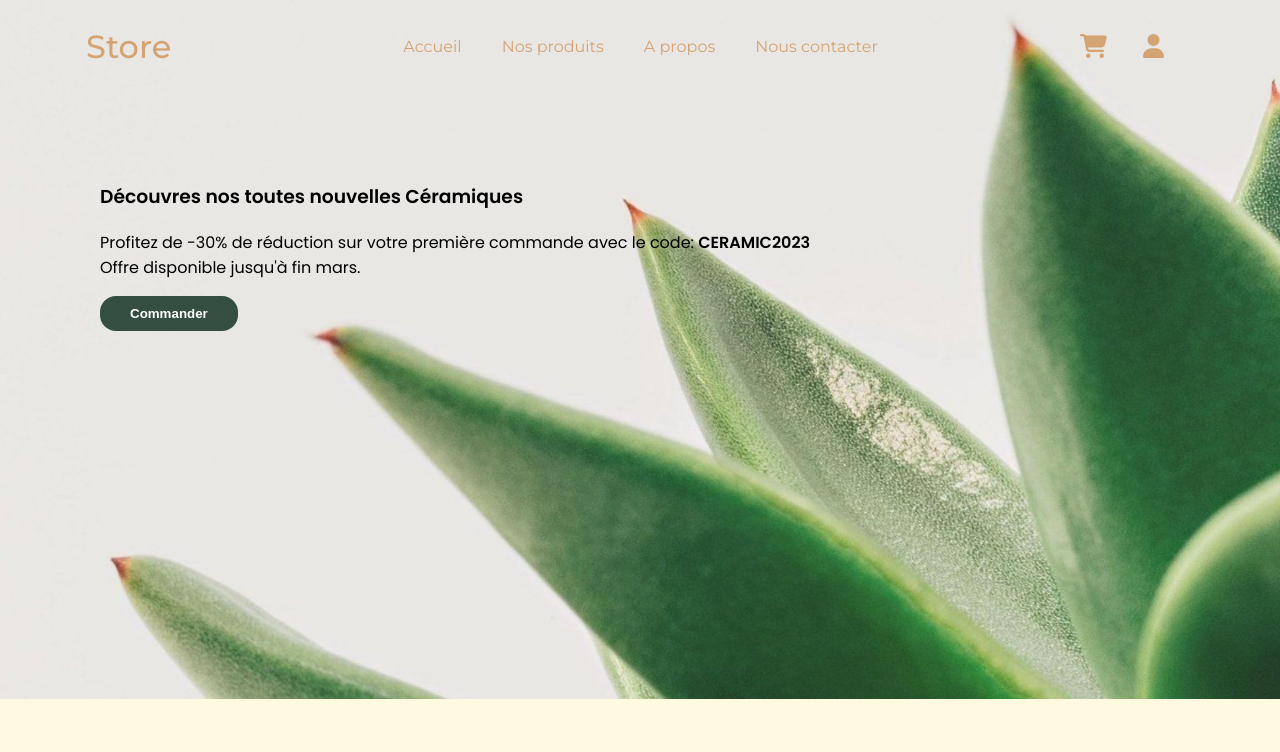
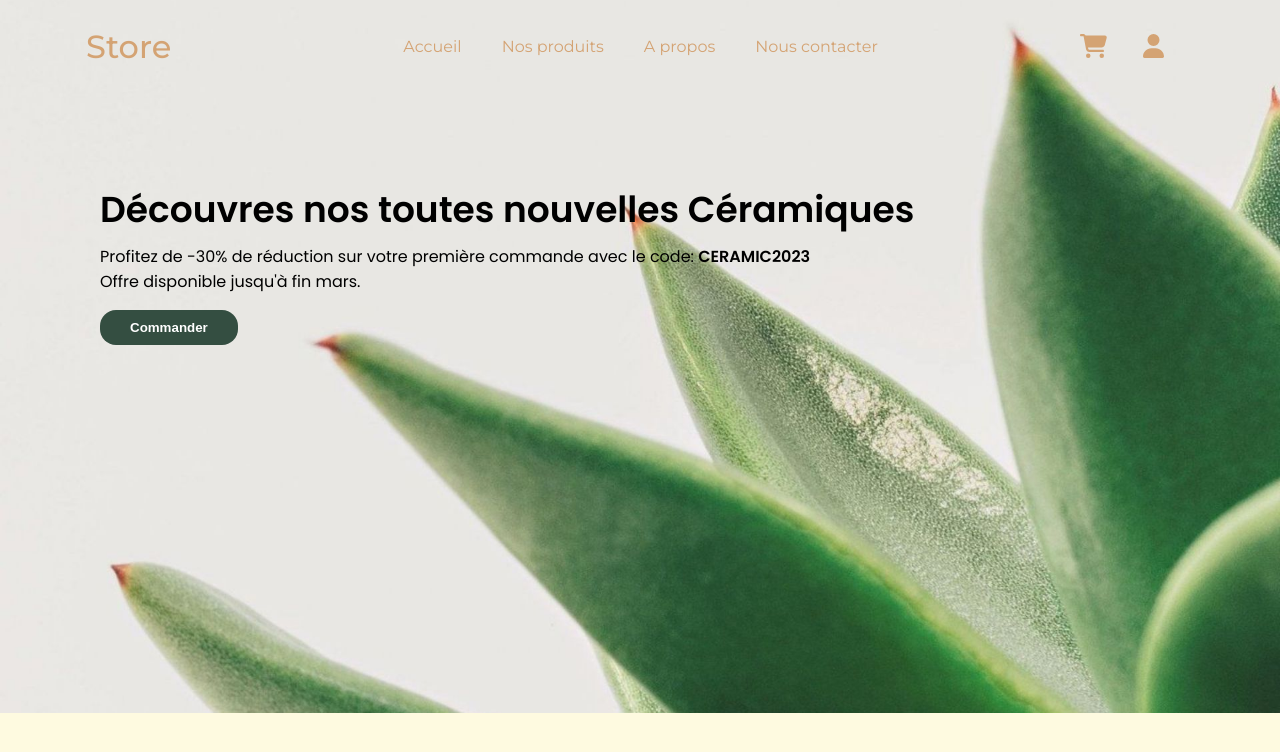
Before and after one commit to flamedevilfruit/react-store, a React (Create React App) app: page / in a window 1280 px wide. Shown: the top 752 px of the page. Built offline with nearby package versions, Linux system fonts and the light colour scheme.

Commit message:
in progress

```diff
--- a/src/assets/styles/index.css
+++ b/src/assets/styles/index.css
@@ -70,6 +70,11 @@ body {
   margin: 90px 0px 0px 100px;
 }
 
+.header_title h3 {
+  font-size: 36px;
+  margin-bottom: -0.6rem;
+}
+
 .header_subtitle_text span {
   text-transform: uppercase;
   font-weight: bold;
```
